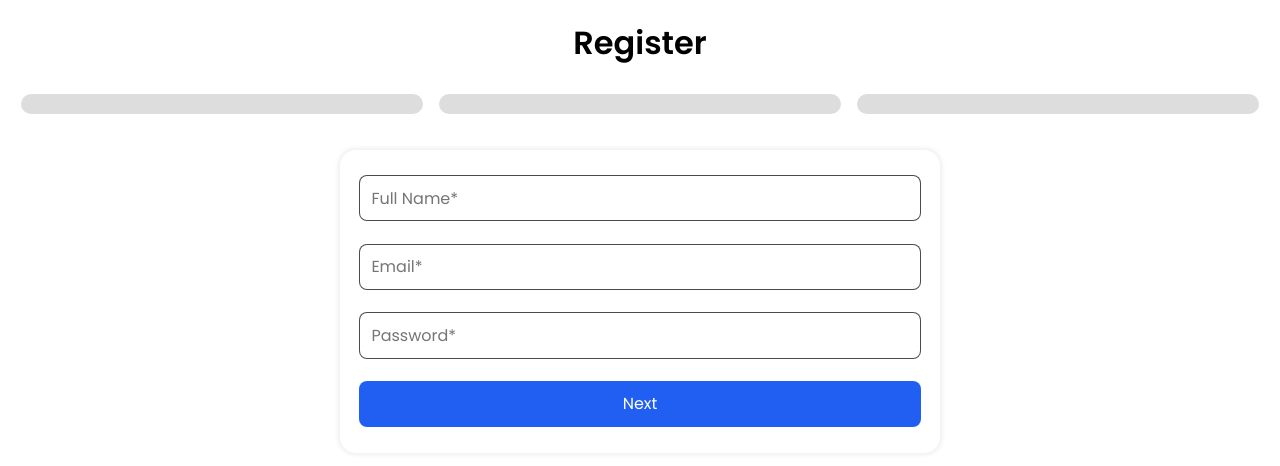
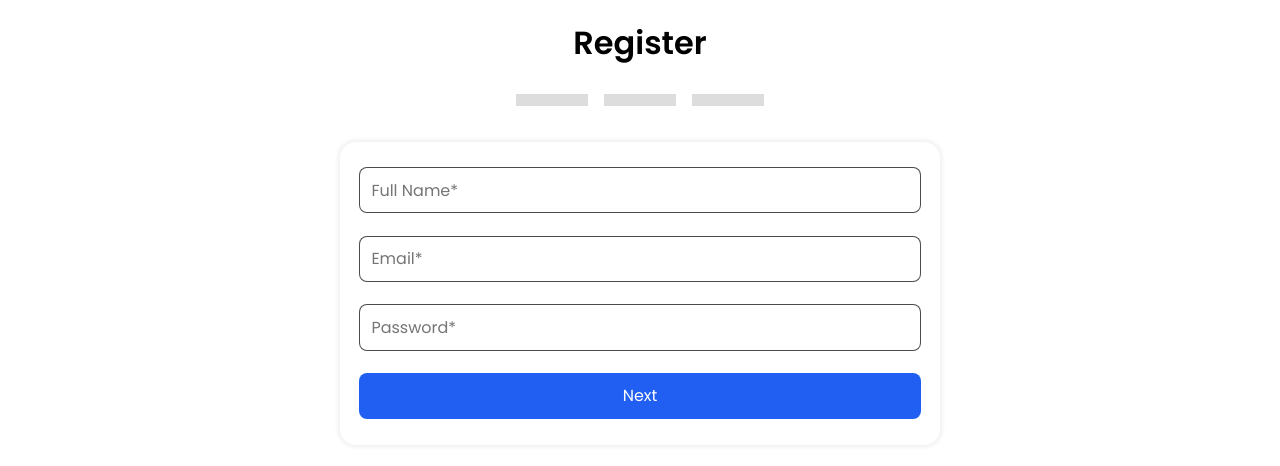
Before and after one commit to t2e0j0a4/hackverse, a React (Create React App) app: page /register in a window 1280 px wide. Shown: the top 466 px of the page. Built offline with nearby package versions, Linux system fonts and the light colour scheme.

Commit message:
register progress style update

```diff
--- a/src/components/RegisterSections/RegisterSection.css
+++ b/src/components/RegisterSections/RegisterSection.css
@@ -9,19 +9,19 @@
     padding: 0.5rem 0.7rem 1rem;
 }
 
-.progress__bar {
+.register__progress {
     width: 72px;
     height: 12px;
     background-color: #ddd;
     position: relative;
 }
 
-.progress__bar.make__progress {
+.register__progress.make__progress {
     position: relative;
     transition: width 0.3s ease;
 }
 
-.progress__bar::after {
+.register__progress::after {
     width: 0;
     height: 12px;
     content: "";
@@ -31,7 +31,7 @@
     transition: width 0.3s ease;
 }
 
-.progress__bar.make__progress::after {
+.register__progress.make__progress::after {
     width: 72px;
     content: "";
     position: absolute;
--- a/src/components/RegisterSections/RegisterSection.jsx
+++ b/src/components/RegisterSections/RegisterSection.jsx
@@ -5,9 +5,9 @@ const RegisterSection = ({firstSectionInfo, secondSectionInfo, thirdSectionInfo}
 
     return (
         <div className="section__progress">
-            <span className={`progress__bar ${firstSectionInfo && 'make__progress'}`}></span>
-            <span className={`progress__bar ${secondSectionInfo && 'make__progress'}`}></span>
-            <span className={`progress__bar ${thirdSectionInfo && 'make__progress'}`}></span>
+            <span className={`register__progress ${firstSectionInfo && 'make__progress'}`}></span>
+            <span className={`register__progress ${secondSectionInfo && 'make__progress'}`}></span>
+            <span className={`register__progress ${thirdSectionInfo && 'make__progress'}`}></span>
         </div>
     )
 }
```
